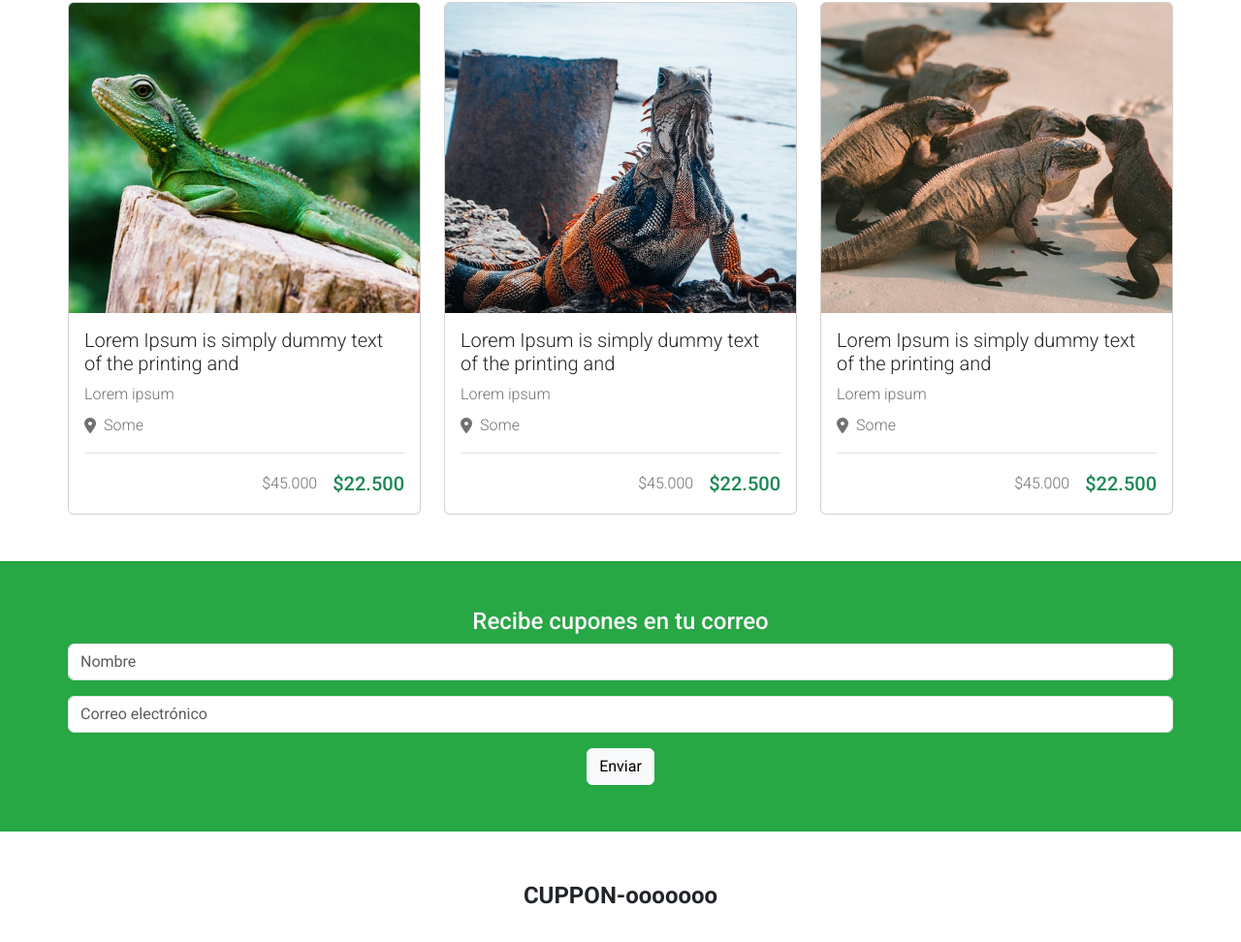
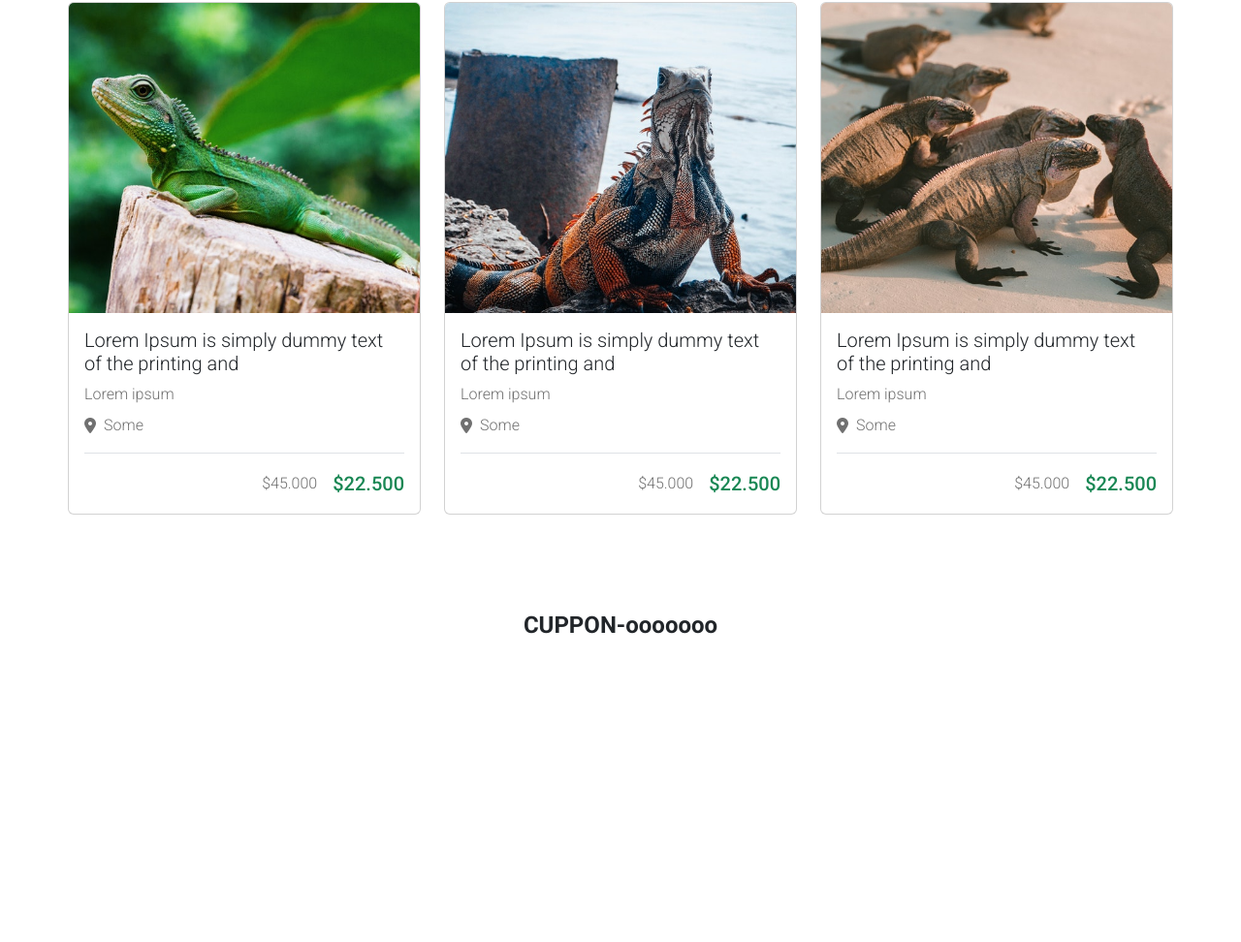
Before and after one commit to alonsotrina/prueba-2, a plain HTML site: page index.html in a window 1280 px wide. Shown: the part 679-1651 px from the top of the page at 97% size. After the commit the page ends 1398 px from the top, so only its background shows below. Drawn offline with nearby package versions, Linux system fonts and the light colour scheme.

Commit message:
se saco el formulario

```diff
--- a/index.html
+++ b/index.html
@@ -251,24 +251,6 @@
           </div>
         </div>
       </section>
-
-      <!--  Formulario  -->
-      <section class="bg-success py-5">
-        <div class="container px-4 px-md-0">
-           <h2 class="text-light fs-4 text-center">Recibe cupones en tu correo</h2>
-
-           <form class="text-center">
-            <div class="mb-3">
-              <input type="text" class="form-control" placeholder="Nombre" aria-describedby="emailHelp">
-            </div>
-            <div class="mb-3">
-              <input type="email" class="form-control" placeholder="Correo electrónico" aria-describedby="emailHelp">
-            </div>
-
-            <button type="submit" class="btn btn-light">Enviar</button>
-          </form>
-        </div>
-      </section>
     </main>
 
     <footer class="py-5 text-center">
```
